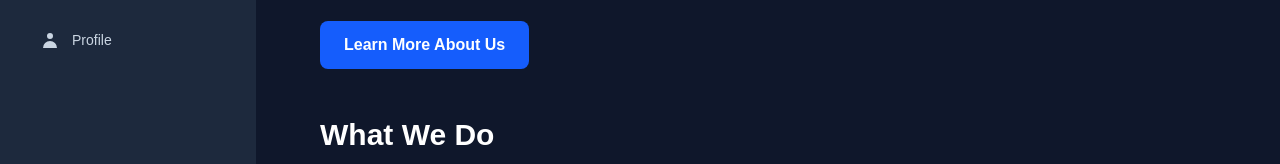
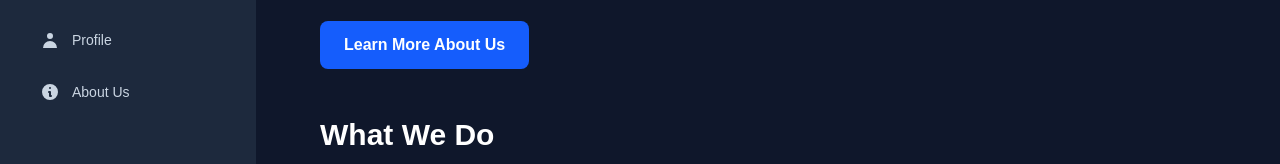
Before and after one commit to pks9862728888/cloudmart, a Next.js app in the folder frontend/: page / in a window 1280 px wide. Shown: the part 226-390 px from the top of the page. Built offline with nearby package versions, Linux system fonts and the light colour scheme.

Commit message:
Created separate about us page

```diff
--- a/frontend/src/components/Layout.tsx
+++ b/frontend/src/components/Layout.tsx
@@ -29,11 +29,18 @@
   </svg>
 );
 
+const AboutIcon = () => (
+  <svg className="w-5 h-5" fill="currentColor" viewBox="0 0 20 20">
+    <path fillRule="evenodd" d="M18 10a8 8 0 11-16 0 8 8 0 0116 0zm-7-4a1 1 0 11-2 0 1 1 0 012 0zM9 9a1 1 0 000 2v3a1 1 0 001 1h1a1 1 0 100-2v-3a1 1 0 00-1-1H9z" clipRule="evenodd" />
+  </svg>
+);
+
 const navigation = [
   { name: 'Home', href: '/', icon: HomeIcon },
   { name: 'Applications', href: '/applications', icon: ApplicationsIcon },
   { name: 'Subscriptions', href: '/subscriptions', icon: SubscriptionsIcon },
   { name: 'Profile', href: '/profile', icon: ProfileIcon },
+  { name: 'About Us', href: '/about', icon: AboutIcon },
 ];
 
 interface LayoutProps {
```
